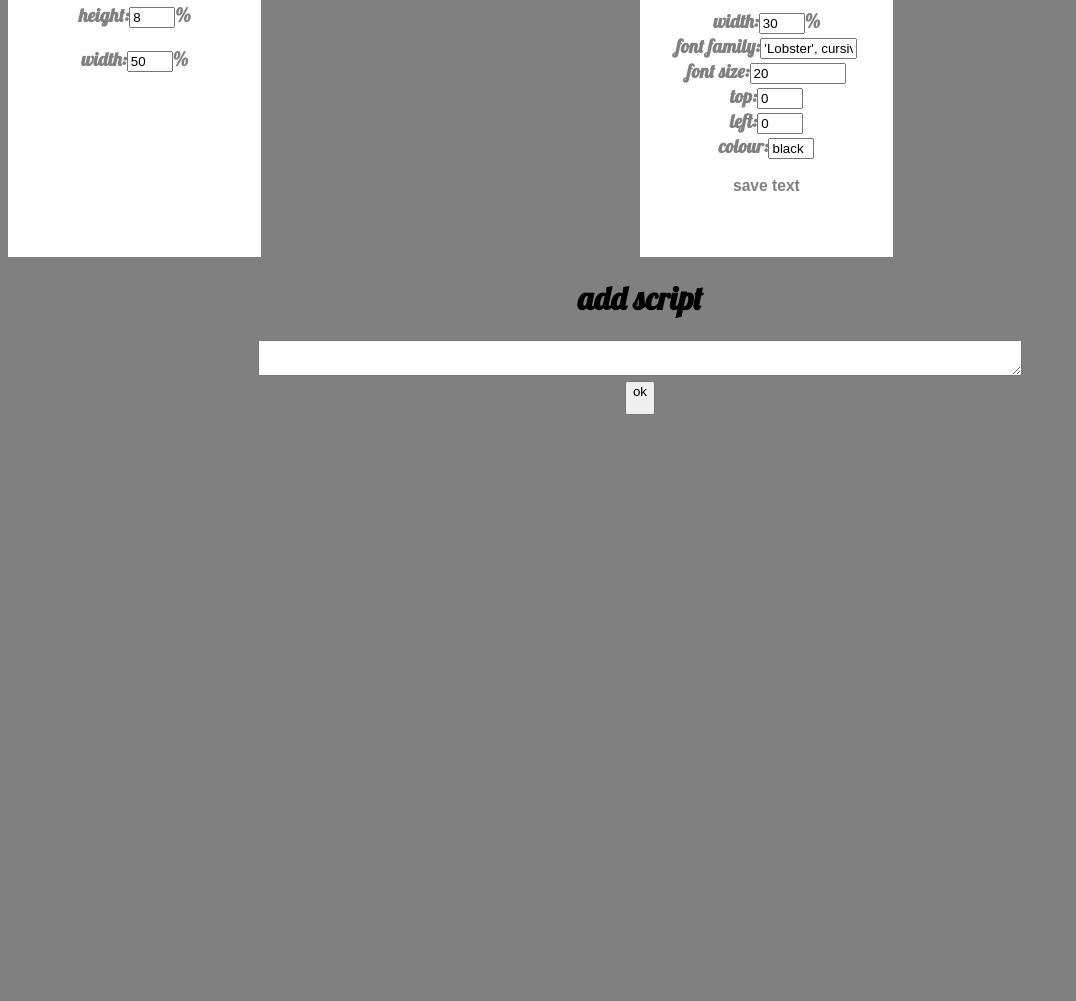
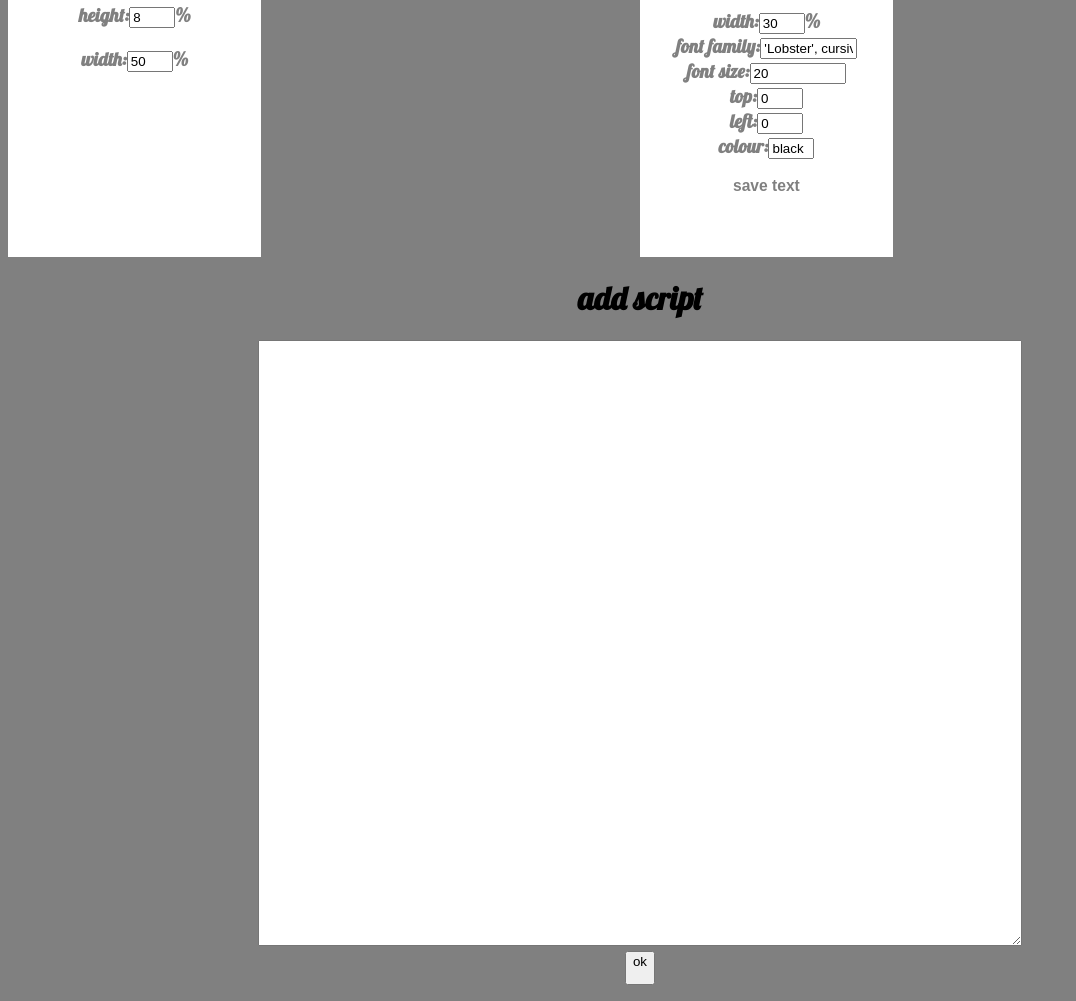
Before and after one commit to IshaanVermaProgrammer/Crystal.io, a website: page Crystal.io/new.html in a window 1280 px wide. Shown: the part 1302-2303 px from the top of the page, without its empty margins (0-1076 px from the left). Before the commit the page ends 1733 px from the top, so only its background shows below. Drawn offline with nearby package versions, Linux system fonts and the light colour scheme.

Commit message:
Update new.html

```diff
--- a/Crystal.io/new.html
+++ b/Crystal.io/new.html
@@ -214,7 +214,7 @@ left:<span id="x"><input type="text" id="left" value="0" onkeyup="left()"/><br>
 colour:<span id="x"><input type="text" id="p-text-colour" value="black" onkeyup="col()" style="width:15%;"/><br>
 <button onclick="st()" style="color:grey;background:white;border:2px solid white;"><h3>
 save text</h3></button>
-  </div></center> <h1>add script</h1><p><textarea style="width:60%;height:60%;" d="script"></textarea><br><button onclick="ok()">ok</p></center>
+  </div></center> <h1>add script</h1><p><textarea style="width:60%;height:600px;margin-right:auto;margin-left:auto;" d="script"></textarea><br><button onclick="ok()">ok</p></center>
 <script>
 function t(){
 let a=$("#top").val();
```
